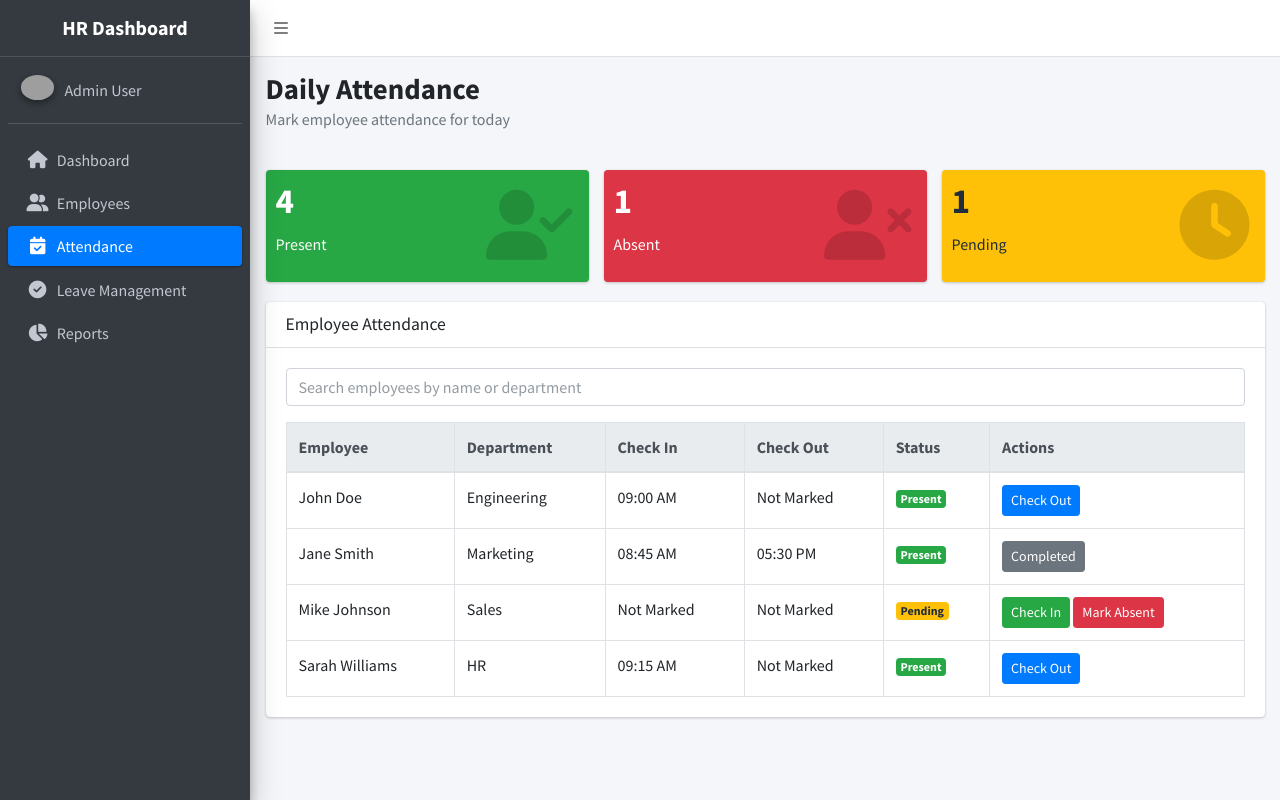
After one commit to rohitgadade22-collab/hr-system, a Flask app: page /attendance in a window 1280 px wide. The commit adds this page. Run offline with Flask 3, Linux system fonts and the light colour scheme; some libraries are stand-ins or nearby versions; grey boxes are pictures that could not be loaded.

Commit message:
Updated attendance module

```diff
--- a/app.py
+++ b/app.py
@@ -10,5 +10,9 @@ def dashboard():
 def employees():
     return render_template('employees.html')
 
+@app.route('/attendance')
+def attendance():
+    return render_template('attendance.html')
+
 if __name__ == '__main__':
     app.run(debug=True)
--- /dev/null
+++ b/templates/attendance.html
@@ -0,0 +1,414 @@
+{% extends 'base.html' %}
+
+{% block content %}
+
+<!-- Header -->
+<section class="content-header">
+
+    <div class="container-fluid">
+
+        <div class="row mb-2">
+
+            <div class="col-sm-12">
+
+                <h1 class="font-weight-bold">
+                    Daily Attendance
+                </h1>
+
+                <p class="text-muted">
+                    Mark employee attendance for today
+                </p>
+
+            </div>
+
+        </div>
+
+    </div>
+
+</section>
+
+<!-- Main Content -->
+<section class="content">
+
+    <div class="container-fluid">
+
+        <!-- Summary Cards -->
+        <div class="row">
+
+            <!-- Present -->
+            <div class="col-lg-4 col-md-6">
+
+                <div class="small-box bg-success">
+
+                    <div class="inner">
+
+                        <h3>4</h3>
+
+                        <p>Present</p>
+
+                    </div>
+
+                    <div class="icon">
+                        <i class="fas fa-user-check"></i>
+                    </div>
+
+                </div>
+
+            </div>
+
+            <!-- Absent -->
+            <div class="col-lg-4 col-md-6">
+
+                <div class="small-box bg-danger">
+
+                    <div class="inner">
+
+                        <h3>1</h3>
+
+                        <p>Absent</p>
+
+                    </div>
+
+                    <div class="icon">
+                        <i class="fas fa-user-times"></i>
+                    </div>
+
+                </div>
+
+            </div>
+
+            <!-- Pending -->
+            <div class="col-lg-4 col-md-6">
+
+                <div class="small-box bg-warning">
+
+                    <div class="inner">
+
+                        <h3>1</h3>
+
+                        <p>Pending</p>
+
+                    </div>
+
+                    <div class="icon">
+                        <i class="fas fa-clock"></i>
+                    </div>
+
+                </div>
+
+            </div>
+
+        </div>
+
+        <!-- Attendance Table -->
+        <div class="card">
+
+            <div class="card-header">
+
+                <h3 class="card-title">
+                    Employee Attendance
+                </h3>
+
+            </div>
+
+            <div class="card-body">
+
+                <!-- Search -->
+                <div class="mb-3">
+
+                    <input type="text"
+                           class="form-control"
+                           placeholder="Search employees by name or department">
+
+                </div>
+
+                <!-- Table -->
+                <table class="table table-bordered table-hover">
+
+                    <thead class="thead-light">
+
+                    <tr>
+
+                        <th>Employee</th>
+                        <th>Department</th>
+                        <th>Check In</th>
+                        <th>Check Out</th>
+                        <th>Status</th>
+                        <th>Actions</th>
+
+                    </tr>
+
+                    </thead>
+
+                    <tbody>
+
+                    <!-- Row 1 -->
+                    <tr>
+
+                        <td>John Doe</td>
+                        <td>Engineering</td>
+                        <td>09:00 AM</td>
+                        <td>Not Marked</td>
+
+                        <td>
+                            <span class="badge badge-success">
+                                Present
+                            </span>
+                        </td>
+
+                        <td>
+
+                            <!-- Check Out -->
+                            <button class="btn btn-primary btn-sm"
+                                    onclick="openModal('Check Out')">
+
+                                Check Out
+
+                            </button>
+
+                        </td>
+
+                    </tr>
+
+                    <!-- Row 2 -->
+                    <tr>
+
+                        <td>Jane Smith</td>
+                        <td>Marketing</td>
+                        <td>08:45 AM</td>
+                        <td>05:30 PM</td>
+
+                        <td>
+                            <span class="badge badge-success">
+                                Present
+                            </span>
+                        </td>
+
+                        <td>
+
+                            <button class="btn btn-secondary btn-sm">
+                                Completed
+                            </button>
+
+                        </td>
+
+                    </tr>
+
+                    <!-- Row 3 -->
+                    <tr>
+
+                        <td>Mike Johnson</td>
+                        <td>Sales</td>
+                        <td>Not Marked</td>
+                        <td>Not Marked</td>
+
+                        <td>
+                            <span class="badge badge-warning">
+                                Pending
+                            </span>
+                        </td>
+
+                        <td>
+
+                            <!-- Check In -->
+                            <button type="button"
+        class="btn btn-success btn-sm"
+        onclick="openModal('Check In', 'Mike Johnson')">
+
+    Check In
+
+</button>
+
+                            <!-- Mark Absent -->
+                            <button class="btn btn-danger btn-sm">
+                                Mark Absent
+                            </button>
+
+                        </td>
+
+                    </tr>
+
+                    <!-- Row 4 -->
+                    <tr>
+
+                        <td>Sarah Williams</td>
+                        <td>HR</td>
+                        <td>09:15 AM</td>
+                        <td>Not Marked</td>
+
+                        <td>
+                            <span class="badge badge-success">
+                                Present
+                            </span>
+                        </td>
+
+                        <td>
+<button type="button"
+        class="btn btn-primary btn-sm"
+        onclick="openModal('Check Out', 'John Doe')">
+
+    Check Out
+
+</button>
+
+                        </td>
+
+                    </tr>
+
+                    </tbody>
+
+                </table>
+
+            </div>
+
+        </div>
+
+    </div>
+
+</section>
+
+<!-- TIME POPUP MODAL -->
+<!-- ADD BELOW MAIN CONTENT -->
+<div class="modal fade"
+     id="timeModal"
+     tabindex="-1"
+     role="dialog"
+     aria-hidden="true">
+
+    <div class="modal-dialog modal-dialog-centered"
+         role="document">
+
+        <div class="modal-content rounded-lg">
+
+            <!-- Header -->
+            <div class="modal-header border-0 pb-0">
+
+                <h3 class="modal-title font-weight-bold"
+                    id="timeModalTitle">
+
+                    Mark Time
+
+                </h3>
+
+                <button type="button"
+                        class="close"
+                        data-dismiss="modal">
+
+                    <span>&times;</span>
+
+                </button>
+
+            </div>
+
+            <!-- Body -->
+            <div class="modal-body pt-2">
+
+                <!-- Employee Name -->
+                <h4 class="mb-4">
+
+                    Employee:
+                    <strong id="employeeName">
+                        John Doe
+                    </strong>
+
+                </h4>
+
+                <!-- Time -->
+                <div class="form-group">
+
+                    <label class="font-weight-bold">
+
+                        <i class="far fa-clock mr-1"></i>
+
+                        <span id="timeLabel">
+                            Check In Time
+                        </span>
+
+                    </label>
+
+                    <input type="time"
+                           class="form-control form-control-lg"
+                           id="attendanceTime">
+
+                    <small class="text-muted">
+
+                        Enter attendance time manually
+
+                    </small>
+
+                </div>
+
+            </div>
+
+            <!-- Footer -->
+            <div class="modal-footer border-0">
+
+                <button type="button"
+                        class="btn btn-light btn-lg px-5"
+                        data-dismiss="modal">
+
+                    Cancel
+
+                </button>
+
+                <button type="button"
+                        class="btn btn-primary btn-lg px-5"
+                        id="saveBtn">
+
+                    Confirm
+
+                </button>
+
+            </div>
+
+        </div>
+
+    </div>
+
+</div>
+
+<!-- Script -->
+<script>
+
+function openModal(action, employeeName) {
+
+    // Title
+
+    document.getElementById('timeModalTitle').innerText =
+        'Mark ' + action + ' Time';
+
+    // Employee Name
+
+    document.getElementById('employeeName').innerText =
+        employeeName;
+
+    // Label
+
+    document.getElementById('timeLabel').innerText =
+        action + ' Time';
+
+    // Button Text
+
+    document.getElementById('saveBtn').innerText =
+        'Confirm ' + action;
+
+    // Current Time
+
+    const now = new Date();
+
+    let hours = now.getHours().toString().padStart(2, '0');
+
+    let minutes = now.getMinutes().toString().padStart(2, '0');
+
+    document.getElementById('attendanceTime').value =
+        hours + ':' + minutes;
+
+    // Open Modal
+
+    $('#timeModal').modal('show');
+
+}
+
+</script>
+
+{% endblock %}
--- a/templates/base.html
+++ b/templates/base.html
@@ -4,6 +4,7 @@
 <head>
 
     <meta charset="UTF-8">
+
     <meta name="viewport"
           content="width=device-width, initial-scale=1.0">
 
@@ -17,7 +18,7 @@
     <link rel="stylesheet"
           href="https://cdnjs.cloudflare.com/ajax/libs/font-awesome/6.5.2/css/all.min.css">
 
-    <!-- Bootstrap -->
+    <!-- Bootstrap 4 -->
     <link rel="stylesheet"
           href="https://cdn.jsdelivr.net/npm/bootstrap@4.6.2/dist/css/bootstrap.min.css">
 
@@ -25,12 +26,98 @@
     <link rel="stylesheet"
           href="https://cdn.jsdelivr.net/npm/admin-lte@3.2/dist/css/adminlte.min.css">
 
-    <!-- Chart.js -->
-    <script src="https://cdn.jsdelivr.net/npm/chart.js"></script>
+    <style>
+
+        /* Hover Animation */
+
+        .small-box {
+
+            transition: 0.3s ease;
+
+            cursor: pointer;
+
+        }
+
+        .small-box:hover {
+
+            transform: translateY(-5px);
+
+            box-shadow: 0 10px 25px rgba(0,0,0,0.2);
+
+        }
+
+        .card {
+
+            transition: 0.3s ease;
+
+        }
+
+        .card:hover {
+
+            transform: translateY(-3px);
+
+            box-shadow: 0 8px 20px rgba(0,0,0,0.12);
+
+        }
+
+        .btn {
+
+            transition: 0.2s ease;
+
+        }
+
+        .btn:hover {
+
+            transform: scale(1.03);
+
+        }
+
+        /* Modal */
+
+        .modal-content {
+
+            border-radius: 20px;
+
+            border: none;
+
+        }
+
+        .modal-body {
+
+            padding: 30px;
+
+        }
+
+        .modal-header,
+        .modal-footer {
+
+            padding-left: 30px;
+
+            padding-right: 30px;
+
+        }
+
+        .form-control-lg {
+
+            height: 60px;
+
+            border-radius: 14px;
+
+            font-size: 24px;
+
+        }
+
+        .btn-lg {
+
+            border-radius: 12px;
+
+        }
+
+    </style>
 
 </head>
 
-<body class="hold-transition sidebar-mini layout-fixed">
+<body class="hold-transition sidebar-mini layout-fixed layout-navbar-fixed">
 
 <div class="wrapper">
 
@@ -63,7 +150,9 @@
            class="brand-link text-center">
 
             <span class="brand-text font-weight-bold">
+
                 HR Dashboard
+
             </span>
 
         </a>
@@ -106,13 +195,11 @@
                     <li class="nav-item">
 
                         <a href="/"
-                       class="nav-link active">
+                           class="nav-link {% if request.path == '/' %}active{% endif %}">
 
                             <i class="nav-icon fas fa-house"></i>
 
-                        <p>
-                            Dashboard
-                        </p>
+                            <p>Dashboard</p>
 
                         </a>
 
@@ -122,13 +209,11 @@
                     <li class="nav-item">
 
                         <a href="/employees"
-                       class="nav-link">
+                           class="nav-link {% if request.path == '/employees' %}active{% endif %}">
 
                             <i class="nav-icon fas fa-user-group"></i>
 
-                        <p>
-                            Employees
-                        </p>
+                            <p>Employees</p>
 
                         </a>
 
@@ -138,13 +223,25 @@
                     <li class="nav-item">
 
                         <a href="/attendance"
-                       class="nav-link">
+                           class="nav-link {% if request.path == '/attendance' %}active{% endif %}">
 
                             <i class="nav-icon fas fa-calendar-check"></i>
 
-                        <p>
-                            Attendance
-                        </p>
+                            <p>Attendance</p>
+
+                        </a>
+
+                    </li>
+
+                    <!-- Leave -->
+                    <li class="nav-item">
+
+                        <a href="/leave"
+                           class="nav-link {% if request.path == '/leave' %}active{% endif %}">
+
+                            <i class="nav-icon fas fa-check-circle"></i>
+
+                            <p>Leave Management</p>
 
                         </a>
 
@@ -154,29 +251,11 @@
                     <li class="nav-item">
 
                         <a href="/reports"
-                       class="nav-link">
+                           class="nav-link {% if request.path == '/reports' %}active{% endif %}">
 
                             <i class="nav-icon fas fa-chart-pie"></i>
 
-                        <p>
-                            Reports
-                        </p>
-
-                    </a>
-
-                </li>
-
-                <!-- Settings -->
-                <li class="nav-item">
-
-                    <a href="#"
-                       class="nav-link">
-
-                        <i class="nav-icon fas fa-gear"></i>
-
-                        <p>
-                            Settings
-                        </p>
+                            <p>Reports</p>
 
                         </a>
 
@@ -193,7 +272,6 @@
     <!-- Main Content -->
     <div class="content-wrapper">
 
-        <!-- Dynamic Page Content -->
         {% block content %}
         {% endblock %}
 
@@ -202,7 +280,7 @@
 </div>
 
 <!-- jQuery -->
-<script src="https://cdn.jsdelivr.net/npm/jquery/dist/jquery.min.js"></script>
+<script src="https://code.jquery.com/jquery-3.6.0.min.js"></script>
 
 <!-- Bootstrap -->
 <script src="https://cdn.jsdelivr.net/npm/bootstrap@4.6.2/dist/js/bootstrap.bundle.min.js"></script>
@@ -210,5 +288,9 @@
 <!-- AdminLTE -->
 <script src="https://cdn.jsdelivr.net/npm/admin-lte@3.2/dist/js/adminlte.min.js"></script>
 
+<!-- Chart.js -->
+<script src="https://cdn.jsdelivr.net/npm/chart.js"></script>
+
 </body>
+
 </html>
```
Also changed, not shown: templates/dashboard.html (+86 -9 lines). Lines whose indentation alone changed are shown as unchanged.
